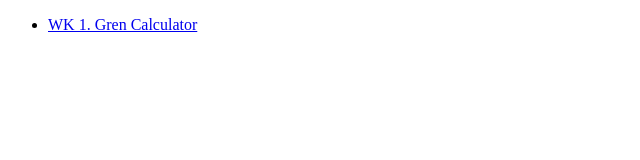
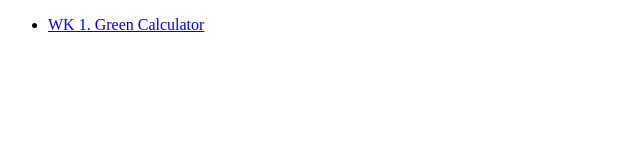
Before and after one commit to lhj5924/Mini-Projects, a plain HTML site: page index.html in a window 1280 px wide. Shown: the full height of the page, 0-640 px from the left. Drawn offline with Linux system fonts and the light colour scheme.

Commit message:
typo fixed

```diff
--- a/index.html
+++ b/index.html
@@ -11,7 +11,7 @@
     <ul>
         <li>
             <div>
-                <a href="./wk1_calculator_files/myCalculator_lhj.html">WK 1. Gren Calculator</a>
+                <a href="./wk1_calculator_files/myCalculator_lhj.html">WK 1. Green Calculator</a>
             </div>
         </li>
     </ul>
```
